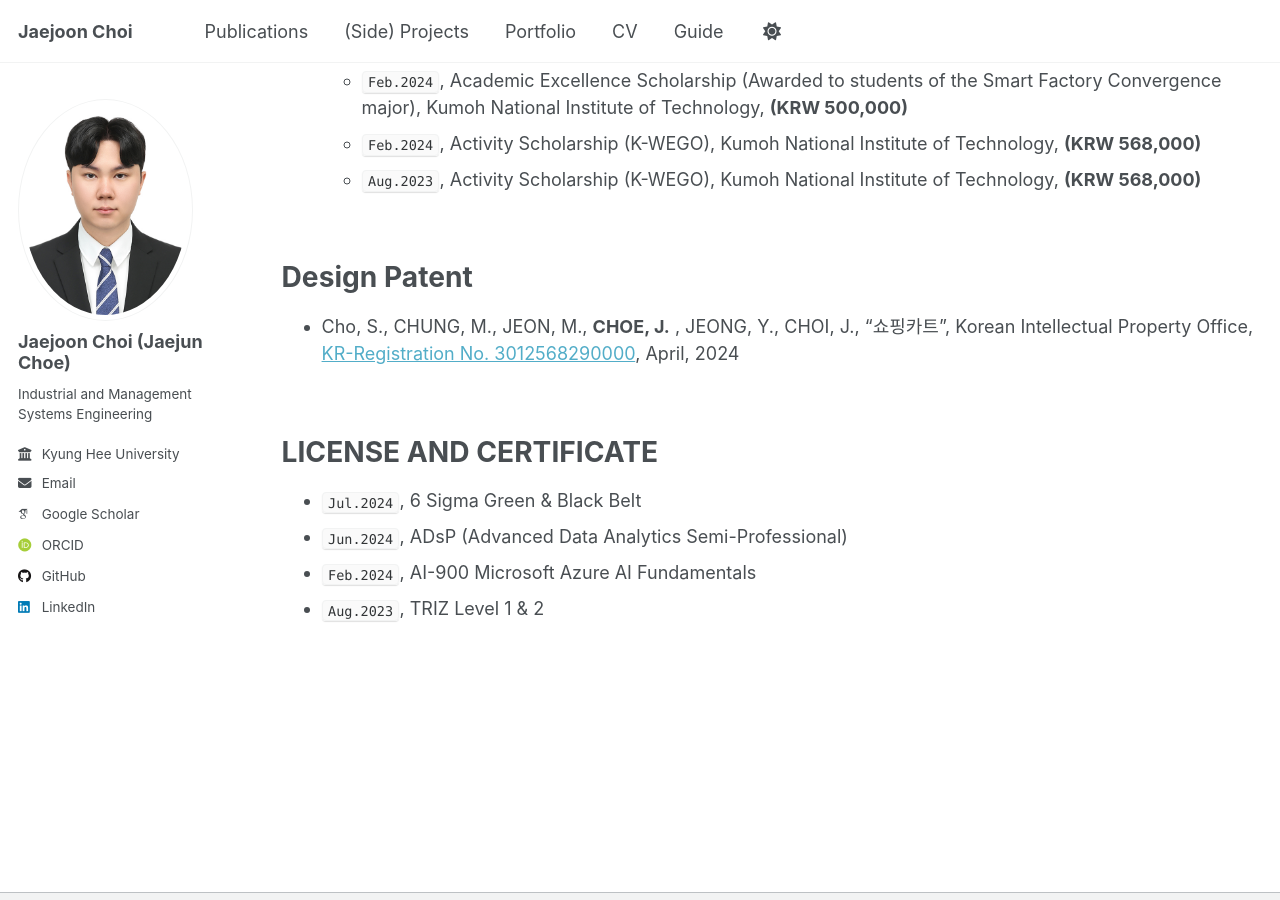
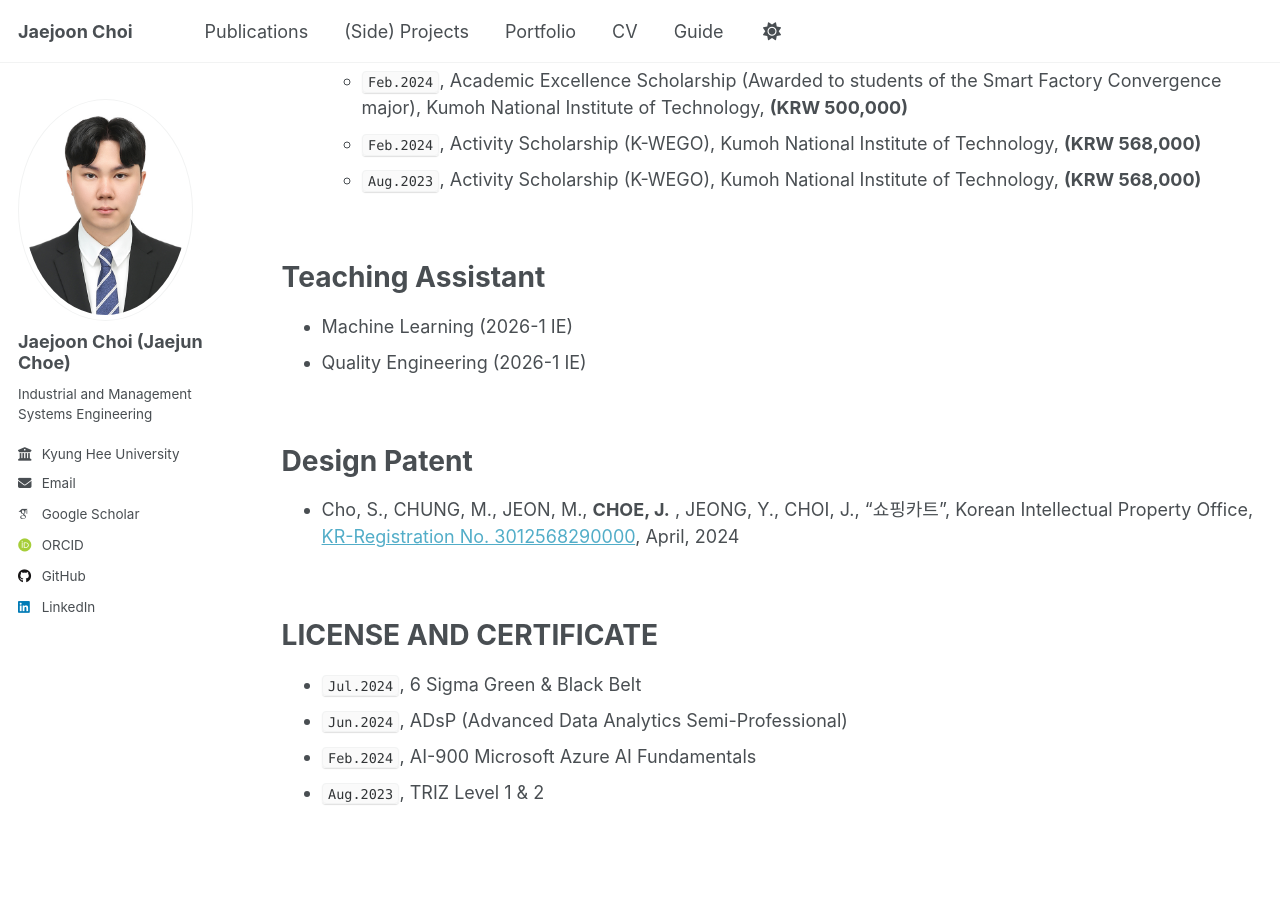
Before and after one commit to jaejunchoe/jaejunchoe.github.io, a Jekyll site: the page built from _pages/cv.md, in a window 1280 px wide and 900 px high, scrolled down 2509 px. Built offline with Jekyll 4.4.1, drawn with Linux system fonts in a browser that asks for light colours; some web fonts are replaced.

Commit message:
initial commit

```diff
--- a/_pages/cv.md
+++ b/_pages/cv.md
@@ -68,6 +68,13 @@ Awards & Honors
 
 <br/>
 
+Teaching Assistant
+======
+* Machine Learning (2026-1 IE)
+* Quality Engineering (2026-1 IE)
+
+<br/>
+
 Design Patent
 ======
 * Cho, S., CHUNG, M., JEON, M., <strong>CHOE, J.</strong> , JEONG, Y., CHOI, J., "쇼핑카트", Korean Intellectual Property Office, [KR-Registration No. 3012568290000](https://doi.org/10.8080/3020230035785.M001), April, 2024
```
